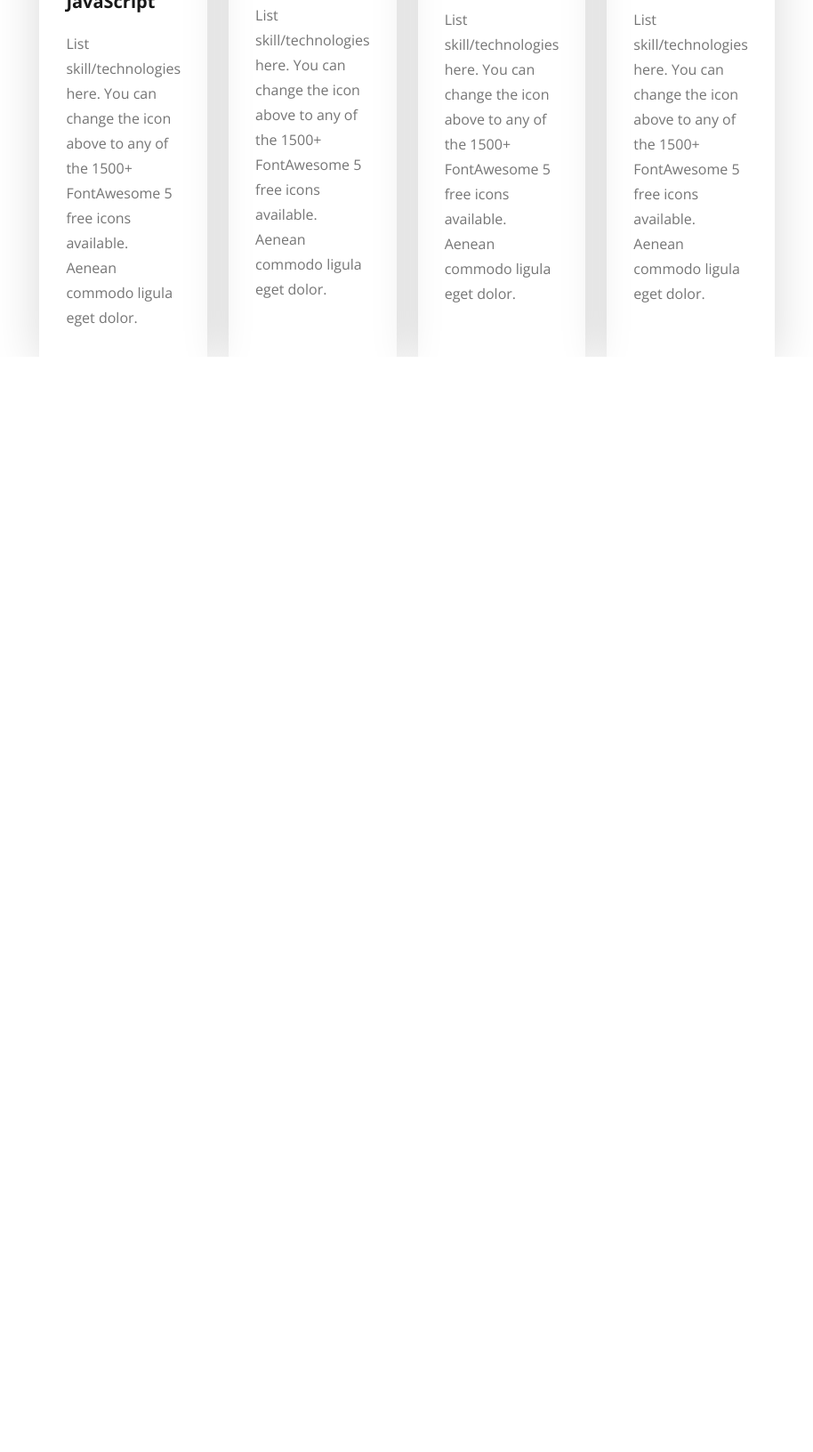
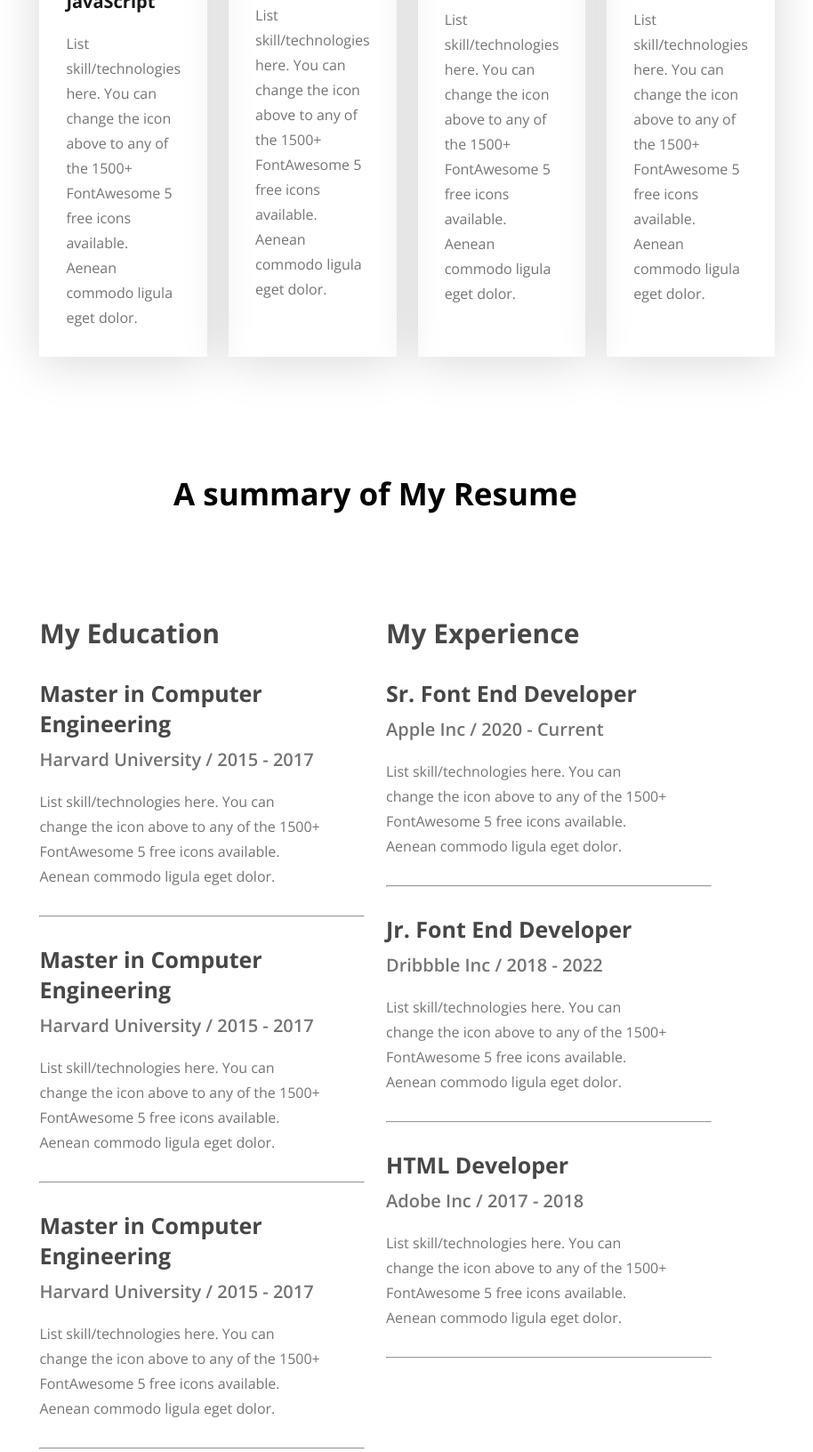
Before and after one commit to bijoyahmed02/html-portfolio, a plain HTML site: page index.html in a window 1280 px wide. Shown: the part 1986-3618 px from the top of the page at 89% size, without its empty margins (218-1132 px from the left). Before the commit the page ends 2387 px from the top, so only its background shows below. Drawn offline with nearby package versions, Linux system fonts and the light colour scheme.

Commit message:
portfolio

```diff
--- a/index.html
+++ b/index.html
@@ -95,6 +95,59 @@
 
         </div>
     </section>
+    <section id="resume">
+        <div class="section-heading">
+            <h2>A summary of My Resume</h2>
+        </div>
+        <div class="resume-container">
+            <div class="education">
+                <h2 class="section-title">My Education</h2>
+                <div class="resume-card">
+                    <h3 class="card-title">Master in Computer Engineering</h3>
+                    <p class="card-info">Harvard University / 2015 - 2017</p>
+                    <p class="card-text">List skill/technologies here. You can change the icon above
+to any of the 1500+ FontAwesome 5 free icons available. Aenean commodo ligula eget dolor.</p>
+                </div>
+                <hr>
+                <div class="resume-card">
+                    <h3 class="card-title">Master in Computer Engineering</h3>
+                    <p class="card-info">Harvard University / 2015 - 2017</p>
+                    <p class="card-text">List skill/technologies here. You can change the icon above
+to any of the 1500+ FontAwesome 5 free icons available. Aenean commodo ligula eget dolor.</p>
+                </div>
+                <hr><div class="resume-card">
+                    <h3 class="card-title">Master in Computer Engineering</h3>
+                    <p class="card-info">Harvard University / 2015 - 2017</p>
+                    <p class="card-text">List skill/technologies here. You can change the icon above
+to any of the 1500+ FontAwesome 5 free icons available. Aenean commodo ligula eget dolor.</p>
+                </div>
+                <hr>
+            </div>
+         <div class="experience">
+                <h2 class="section-title">My Experience</h2>
+                <div class="resume-card">
+                    <h3 class="card-title">Sr. Font End Developer</h3>
+                    <p class="card-info">Apple Inc / 2020 - Current</p>
+                    <p class="card-text">List skill/technologies here. You can change the icon above
+to any of the 1500+ FontAwesome 5 free icons available. Aenean commodo ligula eget dolor.</p>
+                </div>
+                <hr>
+                <div class="resume-card">
+                    <h3 class="card-title">Jr. Font End Developer</h3>
+                    <p class="card-info">Dribbble Inc / 2018 - 2022</p>
+                    <p class="card-text">List skill/technologies here. You can change the icon above
+to any of the 1500+ FontAwesome 5 free icons available. Aenean commodo ligula eget dolor.</p>
+                </div>
+                <hr><div class="resume-card">
+                    <h3 class="card-title">HTML Developer</h3>
+                    <p class="card-info">Adobe Inc / 2017 - 2018</p>
+                    <p class="card-text">List skill/technologies here. You can change the icon above
+to any of the 1500+ FontAwesome 5 free icons available. Aenean commodo ligula eget dolor.</p>
+                </div>
+                <hr>
+            </div>
+
+    </section>
 
 
 </body>
--- a/styles/portfolio.css
+++ b/styles/portfolio.css
@@ -178,3 +178,41 @@ nav .menu a{
     color: #757575;
     line-height: 28px;
 }
+#resume{
+    padding-top: 130px;
+}
+#resume .resume-container{
+    width: 59%;
+    margin:113px auto 0;
+    display: flex;
+    gap: 24px;
+}
+.resume-container hr{
+    margin:30px 0 ;
+}
+.resume-container .section-title{
+    color: #474747;
+    font-size: 30px;
+    margin-bottom: 30px;
+}
+.resume-card{
+    max-width: 511px;
+    margin-right: 47px;
+}
+.resume-card .card-title{
+    font-size: 25px;
+    font-weight: bold;
+    margin-bottom: 10px;
+    color: #474747;
+}
+.resume-card .card-info{
+    font-size: 20px;
+    font-weight: 600;
+    margin-bottom: 20px;
+    color: #747474;
+}
+.resume-card .card-text{
+    font-size: 16px;
+    line-height: 28px;
+    color: #747474;
+}
```
